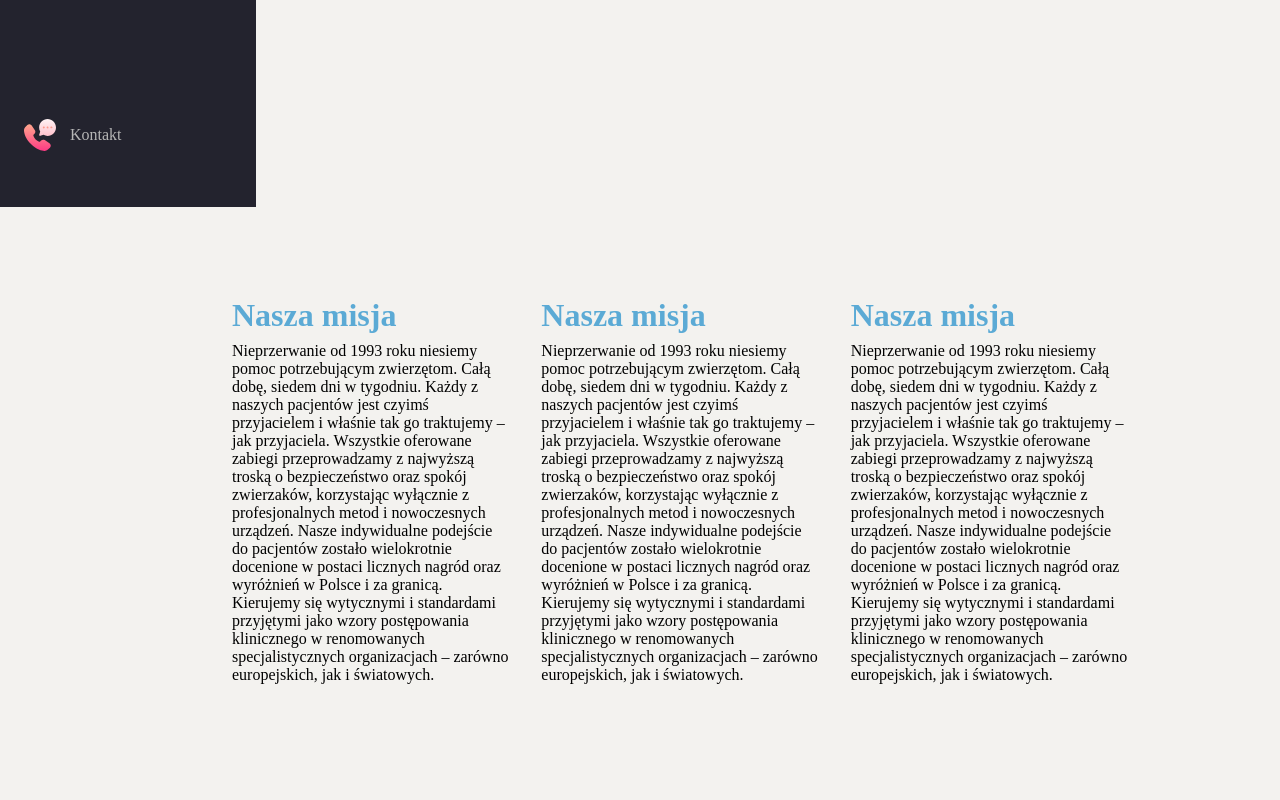
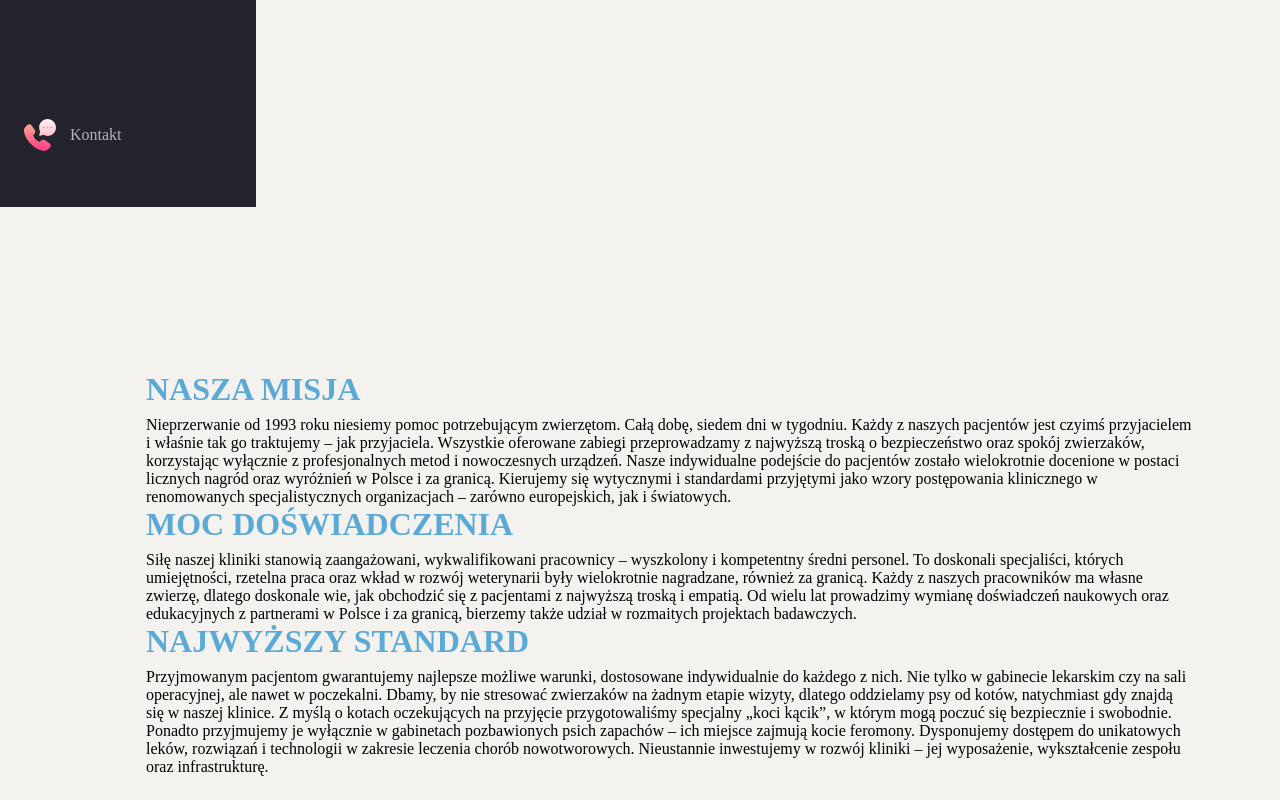
Before and after one commit to AdrianJazowski/Vetmed, a React (Create React App) app: page / in a window 1280 px wide. Shown: the part 593-1393 px from the top of the page. Built offline with nearby package versions, Linux system fonts and the light colour scheme.

Commit message:
changes in media

```diff
--- a/src/views/aboutUs/AboutUs.js
+++ b/src/views/aboutUs/AboutUs.js
@@ -8,19 +8,19 @@ const AboutUs = () => {
   return (
     <AboutUsWrapper>
       <InfoColumn
-        heading="Nasza misja"
+        heading="NASZA MISJA"
         description="Nieprzerwanie od 1993 roku niesiemy pomoc potrzebującym zwierzętom. Całą dobę, siedem dni w tygodniu. Każdy z naszych pacjentów jest czyimś przyjacielem i właśnie tak go traktujemy – jak przyjaciela.
         Wszystkie oferowane zabiegi przeprowadzamy z najwyższą troską o bezpieczeństwo oraz spokój zwierzaków, korzystając wyłącznie z profesjonalnych metod i nowoczesnych urządzeń. Nasze indywidualne podejście do pacjentów zostało wielokrotnie docenione w postaci licznych nagród oraz wyróżnień w Polsce i za granicą. Kierujemy się wytycznymi i standardami przyjętymi jako wzory postępowania klinicznego w renomowanych specjalistycznych organizacjach – zarówno europejskich, jak i światowych."
       />
       <InfoColumn
-        heading="Nasza misja"
-        description="Nieprzerwanie od 1993 roku niesiemy pomoc potrzebującym zwierzętom. Całą dobę, siedem dni w tygodniu. Każdy z naszych pacjentów jest czyimś przyjacielem i właśnie tak go traktujemy – jak przyjaciela.
-        Wszystkie oferowane zabiegi przeprowadzamy z najwyższą troską o bezpieczeństwo oraz spokój zwierzaków, korzystając wyłącznie z profesjonalnych metod i nowoczesnych urządzeń. Nasze indywidualne podejście do pacjentów zostało wielokrotnie docenione w postaci licznych nagród oraz wyróżnień w Polsce i za granicą. Kierujemy się wytycznymi i standardami przyjętymi jako wzory postępowania klinicznego w renomowanych specjalistycznych organizacjach – zarówno europejskich, jak i światowych."
+        heading="MOC DOŚWIADCZENIA"
+        description="Siłę naszej kliniki stanowią zaangażowani, wykwalifikowani pracownicy – wyszkolony i kompetentny średni personel. To doskonali specjaliści, których umiejętności, rzetelna praca oraz wkład w rozwój weterynarii były wielokrotnie nagradzane, również za granicą. Każdy z naszych pracowników ma własne zwierzę, dlatego doskonale wie, jak obchodzić się z pacjentami z najwyższą troską i empatią. Od wielu lat prowadzimy wymianę doświadczeń naukowych oraz edukacyjnych z partnerami w Polsce i za granicą, bierzemy także udział w rozmaitych projektach badawczych.
+"
       />
       <InfoColumn
-        heading="Nasza misja"
-        description="Nieprzerwanie od 1993 roku niesiemy pomoc potrzebującym zwierzętom. Całą dobę, siedem dni w tygodniu. Każdy z naszych pacjentów jest czyimś przyjacielem i właśnie tak go traktujemy – jak przyjaciela.
-        Wszystkie oferowane zabiegi przeprowadzamy z najwyższą troską o bezpieczeństwo oraz spokój zwierzaków, korzystając wyłącznie z profesjonalnych metod i nowoczesnych urządzeń. Nasze indywidualne podejście do pacjentów zostało wielokrotnie docenione w postaci licznych nagród oraz wyróżnień w Polsce i za granicą. Kierujemy się wytycznymi i standardami przyjętymi jako wzory postępowania klinicznego w renomowanych specjalistycznych organizacjach – zarówno europejskich, jak i światowych."
+        heading="NAJWYŻSZY STANDARD"
+        description="Przyjmowanym pacjentom gwarantujemy najlepsze możliwe warunki, dostosowane indywidualnie do każdego z nich. Nie tylko w gabinecie lekarskim czy na sali operacyjnej, ale nawet w poczekalni. Dbamy, by nie stresować zwierzaków na żadnym etapie wizyty, dlatego oddzielamy psy od kotów, natychmiast gdy znajdą się w naszej klinice. Z myślą o kotach oczekujących na przyjęcie przygotowaliśmy specjalny „koci kącik”, w którym mogą poczuć się bezpiecznie i swobodnie. Ponadto przyjmujemy je wyłącznie w gabinetach pozbawionych psich zapachów – ich miejsce zajmują kocie feromony. Dysponujemy dostępem do unikatowych leków, rozwiązań i technologii w zakresie leczenia chorób nowotworowych. Nieustannie inwestujemy w rozwój kliniki – jej wyposażenie, wykształcenie zespołu oraz infrastrukturę.
+"
       />
     </AboutUsWrapper>
   );
--- a/src/views/aboutUs/AboutUsStyles.js
+++ b/src/views/aboutUs/AboutUsStyles.js
@@ -4,10 +4,11 @@ import styled from "styled-components";
 
 export const AboutUsWrapper = styled.section`
   display: flex;
-  flex-direction: row;
-  padding: 1rem;
-  margin: 1rem;
-  width: 80%;
+  width: 90%;
   margin: auto;
-  transform: translate(0, -100px);
+  flex-direction: column;
+
+  @media (min-width: 768px) {
+    transform: translate(-10px, -10px);
+  }
 `;
```
